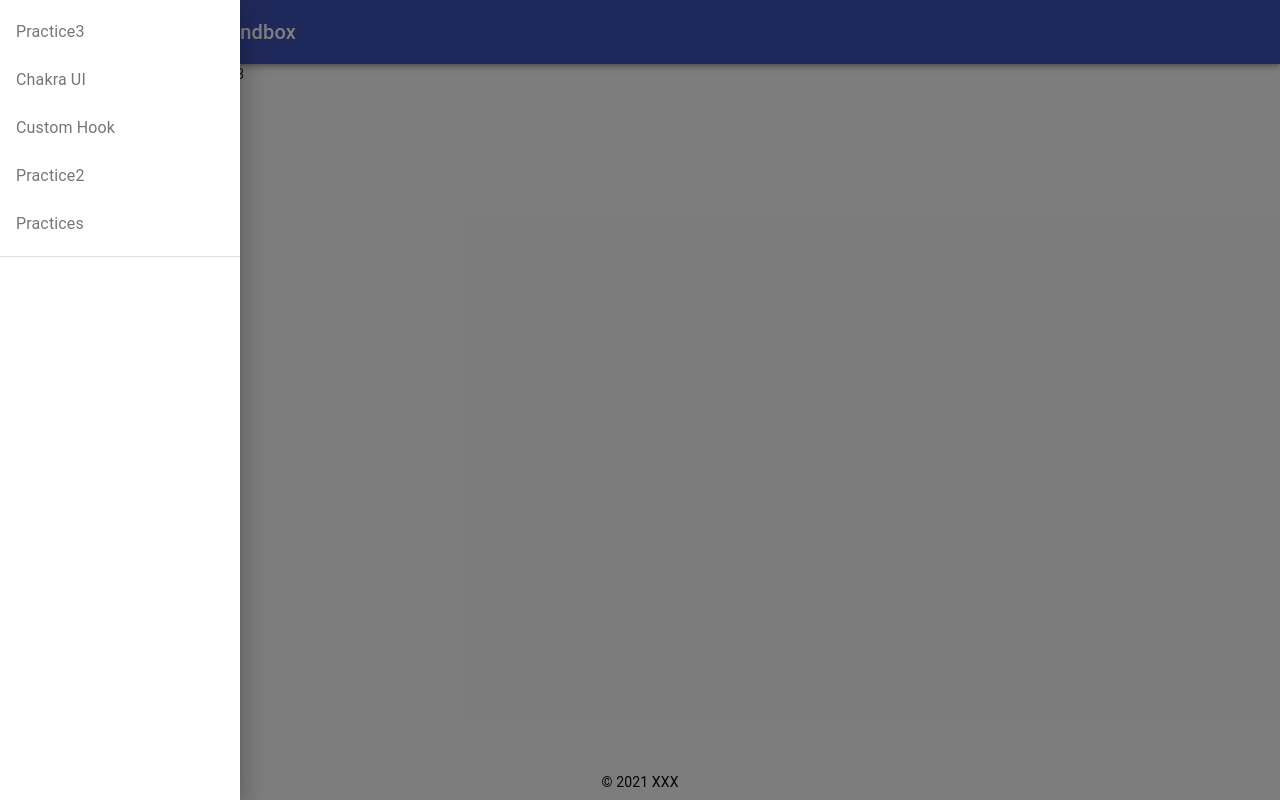
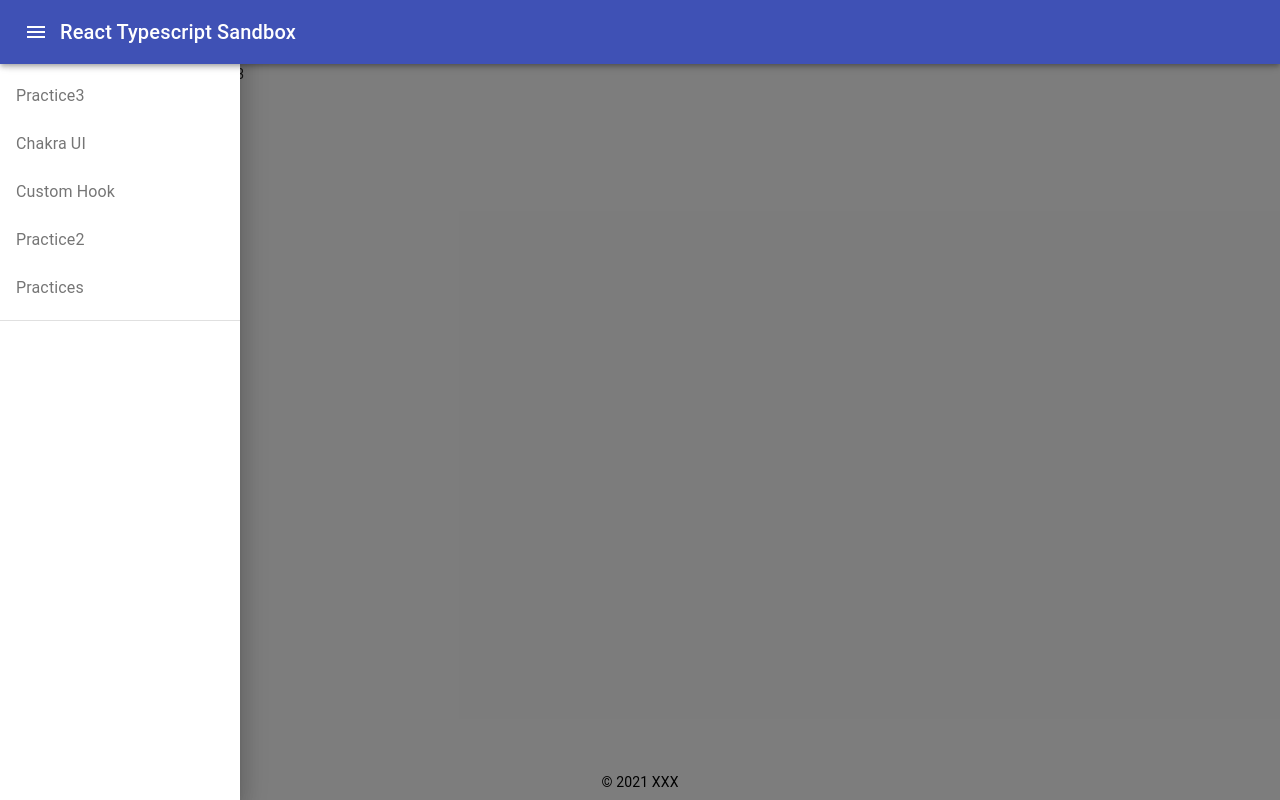
Before and after one commit to tayutaedomo/react-typescript-sandbox, a React (Create React App) app: page /practice3 in a window 1280 px wide. Both pictures are taken after a click on the button "open drawer". Built offline with nearby package versions, Linux system fonts and the light colour scheme.

Commit message:
update: Tweak menu design

```diff
--- a/src/components/home/MenuDrawer.tsx
+++ b/src/components/home/MenuDrawer.tsx
@@ -24,6 +24,7 @@ const useStyles = makeStyles((theme: Theme) =>
     drawerPaper: {
       width: drawerWidth,
     },
+    toolbar: theme.mixins.toolbar,
     link: {
       textDecoration: 'none',
       color: theme.palette.text.secondary,
@@ -50,6 +51,7 @@ const MenuDrawer: VFC<Props> = (props) => {
       className={classes.drawer}
       classes={{ paper: classes.drawerPaper }}
     >
+      <div className={classes.toolbar} />
       <List>
         {cards
           .slice()
--- a/src/components/layouts/Header.tsx
+++ b/src/components/layouts/Header.tsx
@@ -1,8 +1,26 @@
 import React, { useState } from 'react';
 import { useHistory } from 'react-router-dom';
-import { AppBar, IconButton, Toolbar, Typography } from '@material-ui/core';
+import {
+  AppBar,
+  createStyles,
+  IconButton,
+  makeStyles,
+  Theme,
+  Toolbar,
+  Typography,
+} from '@material-ui/core';
 import MenuIcon from '@material-ui/icons/Menu';
 import MenuDrawer from '../home/MenuDrawer';
+
+const styles = (theme) => ({});
+const useStyles = makeStyles((theme: Theme) =>
+  createStyles({
+    appBar: {
+      // zIndex: theme.zIndex.drawer + 1,
+      zIndex: theme.zIndex.modal + 1,
+    },
+  })
+);
 
 const Header = () => {
   const [open, setOpen] = useState(false);
@@ -20,9 +38,11 @@ const Header = () => {
     setOpen(false);
   };
 
+  const classes = useStyles();
+
   return (
     <header>
-      <AppBar position="relative">
+      <AppBar position="relative" className={classes.appBar}>
         <Toolbar>
           <IconButton
             color="inherit"
```
